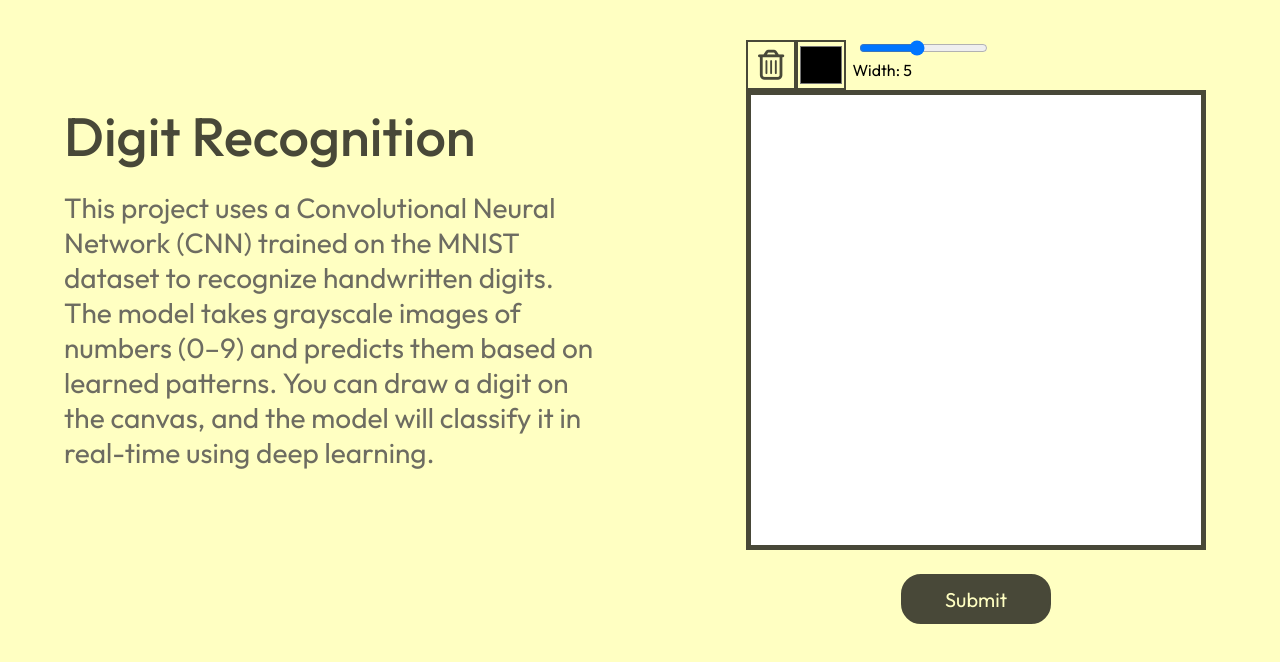
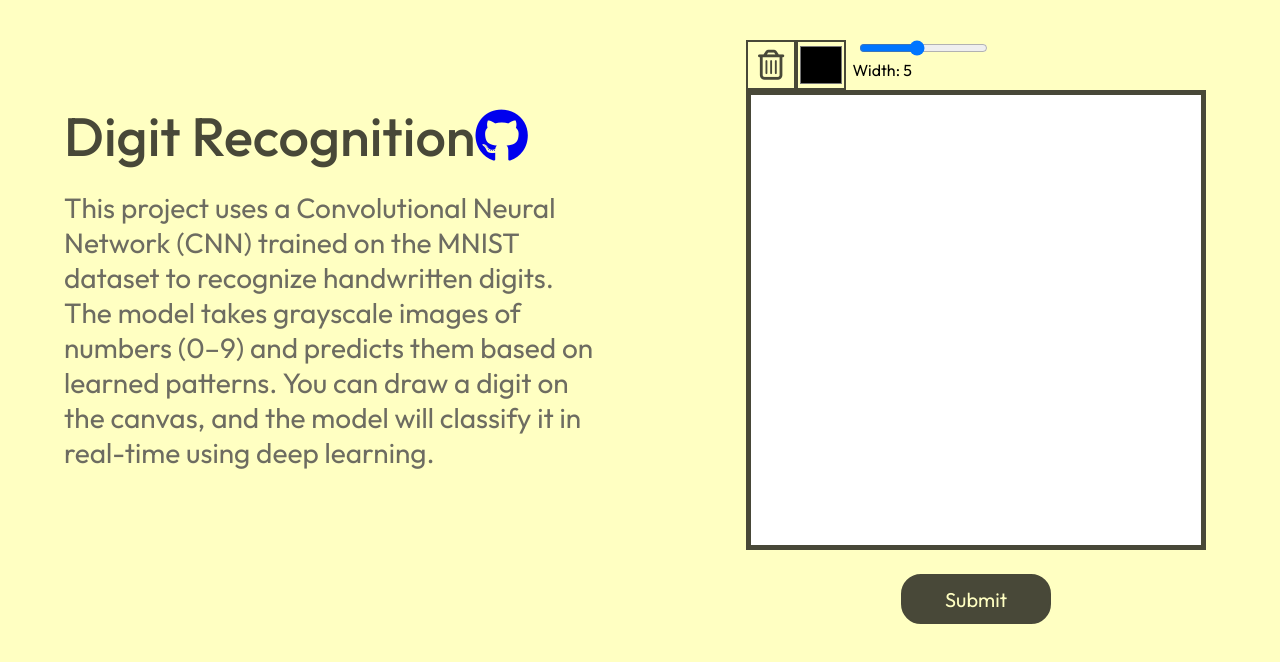
Before and after one commit to PHOX-9/Digit-Recognition, a plain HTML site: page index.html in a window 1280 px wide. Drawn offline with nearby package versions, Linux system fonts and the light colour scheme.

Commit message:
Added github icon

```diff
--- a/index.html
+++ b/index.html
@@ -32,7 +32,11 @@
     <div id="header">
       <div class="col1">
         <div class="head">
-          <h1 id="heading">Digit Recognition</h1>
+          <h1 id="heading">
+            Digit Recognition<a
+              href="https://github.com/PHOX-9/Digit-Recognition"
+            ><i class="fa-brands fa-github"></i></a>
+          </h1>
           <p id="subtext">
             This project uses a Convolutional Neural <br />
             Network (CNN) trained on the MNIST <br />
```
